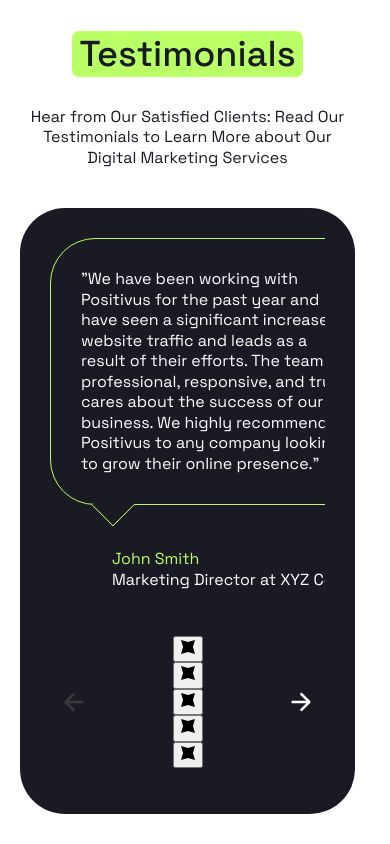
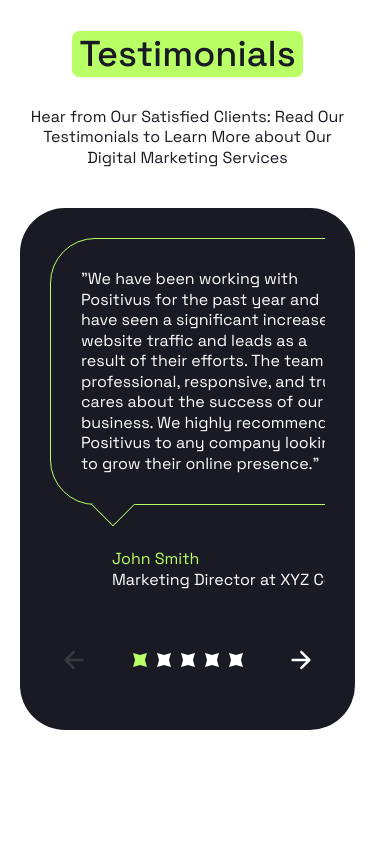
Before and after one commit to realsabyrka-alt/positivus, a website: page index.html in a window 390 px wide. Shown: the part 5720-6564 px from the top of the page. After the commit the page ends 6480 px from the top, so only its background shows below. Drawn offline with nearby package versions, Linux system fonts and the light colour scheme; files that its build step writes are made by us from their sources.

Commit message:
style: add pagination styles and responsive

```diff
--- a/styles/components/_index.scss
+++ b/styles/components/_index.scss
@@ -8,3 +8,4 @@
 @forward 'service-card';
 @forward 'banner';
 @forward 'review-card';
+@forward 'pagination';
--- /dev/null
+++ b/styles/components/_pagination.scss
@@ -0,0 +1,23 @@
+@use '../helpers' as *;
+
+.pagination {
+  &__list {
+    display: flex;
+  }
+
+  &__button {
+    @include reset-button;
+    @include flex-center;
+    @include square(24px);
+
+    color: var(--color-light);
+
+    @include hover {
+      color: var(--color-accent);
+    }
+
+    &.is-current {
+      color: var(--color-accent);
+    }
+  }
+}
```
